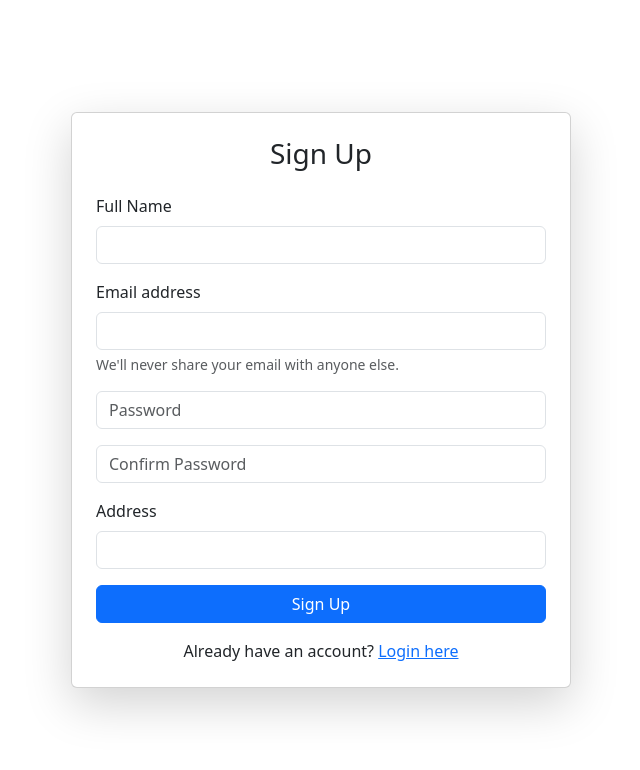
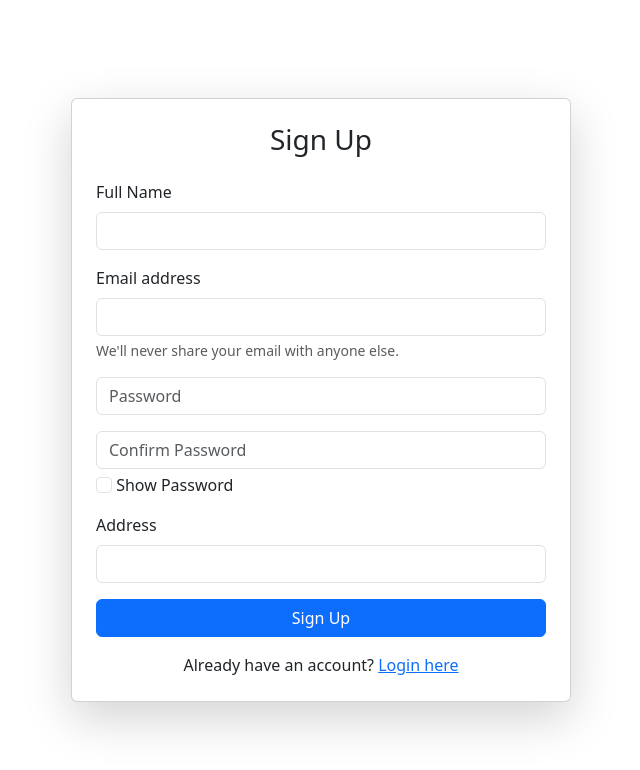
Before and after one commit to vais2004/Eatzyra, a React (Create React App) app in the folder my-app/: page /signup in a window 1280 px wide. Shown: the top 770 px of the page, without its empty margins (319-959 px from the left). Built offline with nearby package versions, Linux system fonts and the light colour scheme.

Commit message:
update signup page adding toastify to make it user friendly and just after we signed in it move us to the home page no need to login now its auto logging in

```diff
--- a/my-app/src/pages/SignUp.jsx
+++ b/my-app/src/pages/SignUp.jsx
@@ -1,18 +1,36 @@
 import React, { useState } from "react";
-import { Link } from "react-router-dom";
+import { Link, useNavigate } from "react-router-dom";
 import { toast, ToastContainer } from "react-toastify";
 
 export default function SignUp() {
-   const [data, setData] = useState({
+  let navigate = useNavigate();
+  const [data, setData] = useState({
     name: "",
     email: "",
     password: "",
     location: "",
   });
   const [confirmPassword, setConfirmPassword] = useState("");
+  const [showPassword, setShowPassword] = useState(false);
 
   const handleSubmit = async (e) => {
     e.preventDefault();
+    if (data.password.length < 6) {
+      toast.error("⚠️ Password must be at least 6 characters long. ⚠️");
+      return;
+    }
+
+    if (data.password !== confirmPassword) {
+      toast.error("⚠️ Passwords do not match! ⚠️");
+      return;
+    }
+
+    if (!data.email.includes("@") || !data.email.includes(".")) {
+      toast.error(
+        "⚠️ Please enter a valid email address (must include @ and .)"
+      );
+      return;
+    }
 
     try {
       const response = await fetch(
@@ -29,6 +47,17 @@ export default function SignUp() {
 
       if (response.ok && result.success) {
         toast.success("🎉 Signup Successful! Welcome aboard.");
+
+        // Store email and token (auto-login)
+        localStorage.setItem("userEmail", data.email);
+        localStorage.setItem("authToken", result.authToken);
+
+        // Clear form
+        setData({ name: "", email: "", password: "", location: "" });
+
+        // Redirect to home
+        navigate("/"); // you need `const navigate = useNavigate();` at the top
+
         setData({ name: "", email: "", password: "", location: "" });
       } else {
         toast.error(
@@ -43,11 +72,12 @@ export default function SignUp() {
     }
   };
 
-
   return (
     <main
       className="container d-flex justify-content-center align-items-center"
       style={{ minHeight: "100vh" }}>
+      <ToastContainer position="top-right" className="mt-5" autoClose={3000} />
+
       <div
         className="card shadow-lg p-4"
         style={{ maxWidth: "500px", width: "100%" }}>
@@ -86,7 +116,7 @@ export default function SignUp() {
           </div>
           <div className="mb-3">
             <input
-              type="password"
+              type={showPassword ? "text" : "password"}
               placeholder="Password"
               className="form-control"
               id="password"
@@ -98,14 +128,23 @@ export default function SignUp() {
           </div>
           <div className="mb-3">
             <input
-              type="password"
+              type={showPassword ? "text" : "password"}
               placeholder="Confirm Password"
               className="form-control"
               id="confirmPassword"
-              value={data.password}
+              value={confirmPassword}
               onChange={(e) => setConfirmPassword(e.target.value)}
               required
             />
+            <input
+              type="checkbox"
+              className="form-check-input mt-2"
+              id="showPassword"
+              onChange={() => setShowPassword(!showPassword)}
+            />{" "}
+            <label className="form-check-label mt-1" htmlFor="showPassword">
+              Show Password
+            </label>
           </div>
           <div className="mb-3">
             <label htmlFor="exampleInputLocation" className="form-label">
```
